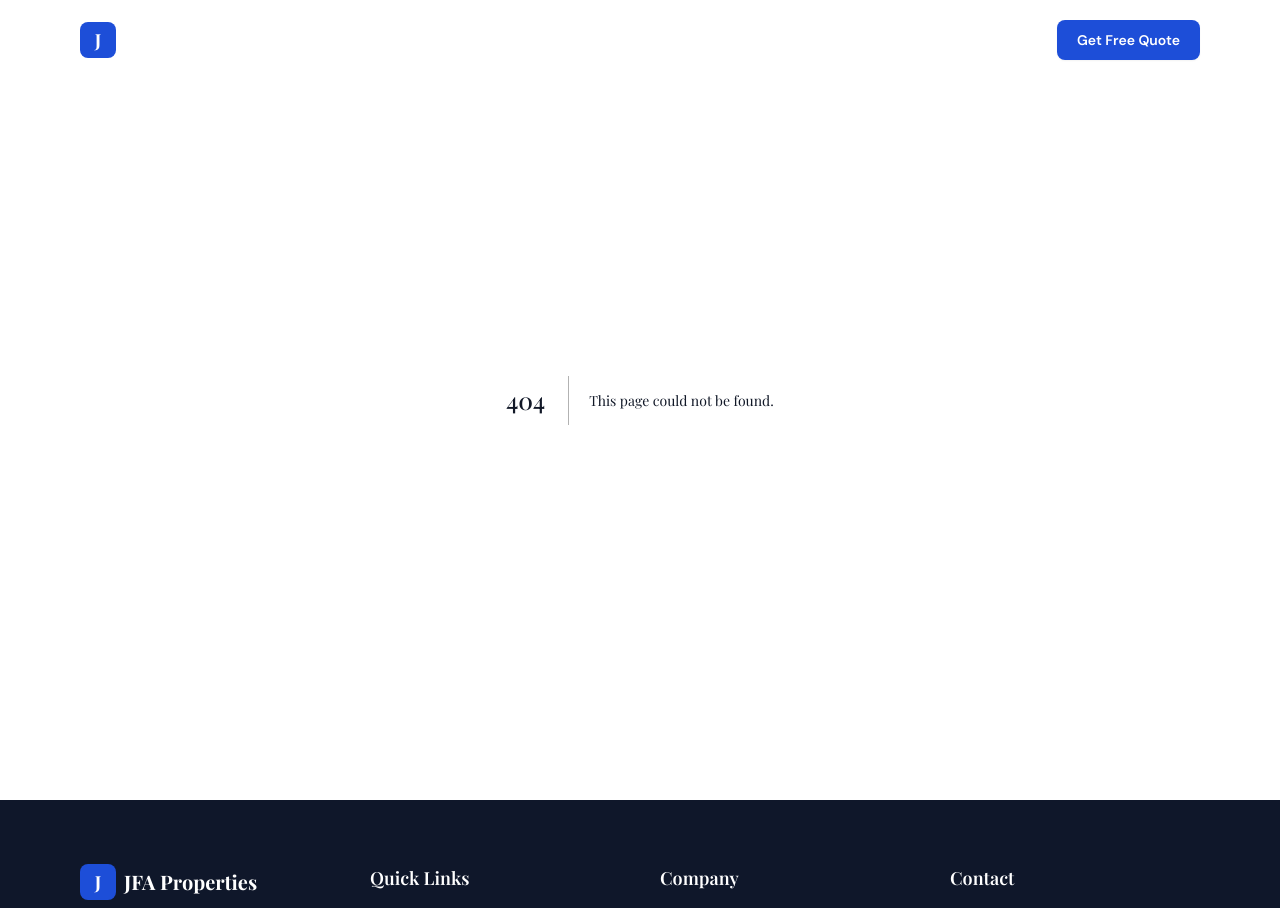
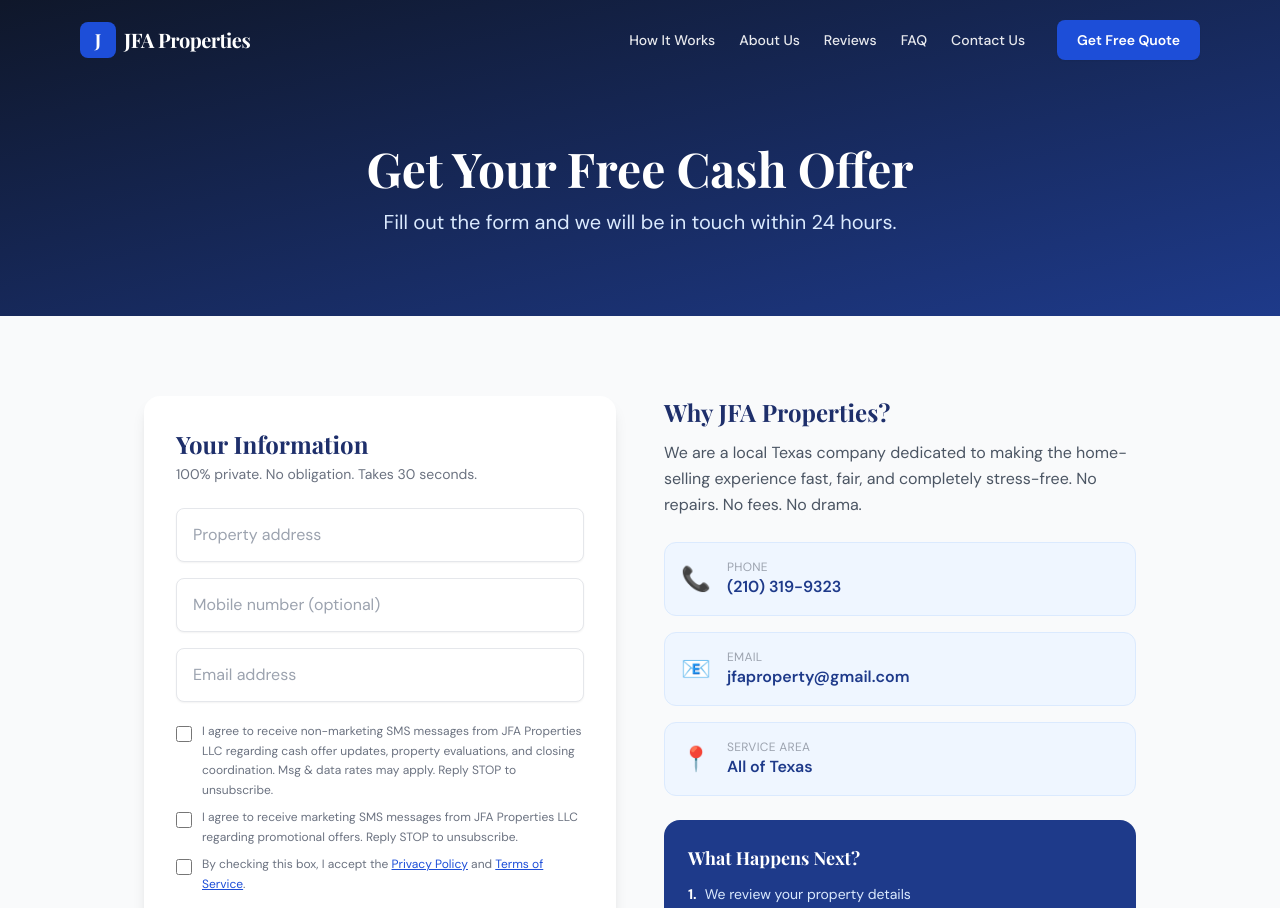
Before and after one commit to jfaproperty/Jfa-prosperity, a Next.js app: page /contact in a window 1280 px wide. Before the commit this address had no page. Shown: the top 908 px of the page. Built offline with nearby package versions, Linux system fonts and the light colour scheme; a web font is replaced by a local one.

Commit message:
Create page.tsx

```diff
--- /dev/null
+++ b/app/contact/page.tsx
@@ -0,0 +1,76 @@
+import type { Metadata } from 'next'
+import LeadForm from '@/components/LeadForm'
+import FadeUp from '@/components/FadeUp'
+
+export const metadata: Metadata = {
+  title: 'Contact Us | JFA Properties LLC',
+  description: 'Get in touch with JFA Properties LLC to receive your free cash offer on your Texas home.',
+}
+
+export default function ContactPage() {
+  return (
+    <>
+      <section className="bg-gradient-to-br from-brand-900 to-brand-700 text-white pt-36 pb-20 text-center">
+        <div className="max-w-3xl mx-auto px-4">
+          <h1 className="font-display text-5xl font-bold mb-4">Get Your Free Cash Offer</h1>
+          <p className="text-blue-100 text-xl">Fill out the form and we will be in touch within 24 hours.</p>
+        </div>
+      </section>
+
+      <section className="py-20 bg-gray-50">
+        <div className="max-w-5xl mx-auto px-4 grid md:grid-cols-2 gap-12 items-start">
+          <FadeUp>
+            <div className="bg-white rounded-2xl shadow-lg p-8">
+              <h2 className="font-display text-2xl font-bold text-brand-800 mb-1">Your Information</h2>
+              <p className="text-gray-500 text-sm mb-6">100% private. No obligation. Takes 30 seconds.</p>
+              <LeadForm />
+            </div>
+          </FadeUp>
+
+          <FadeUp delay={150}>
+            <div className="space-y-6">
+              <div>
+                <h3 className="font-display text-2xl font-bold text-brand-800 mb-3">Why JFA Properties?</h3>
+                <p className="text-gray-600 leading-relaxed">
+                  We are a local Texas company dedicated to making the home-selling experience fast, fair, and completely stress-free. No repairs. No fees. No drama.
+                </p>
+              </div>
+
+              <div className="space-y-4">
+                {[
+                  { icon: '📞', label: 'Phone', value: '(210) 319-9323', href: 'tel:+12103199323' },
+                  { icon: '📧', label: 'Email', value: 'jfaproperty@gmail.com', href: 'mailto:jfaproperty@gmail.com' },
+                  { icon: '📍', label: 'Service Area', value: 'All of Texas', href: null },
+                ].map((item) => (
+                  <div key={item.label} className="flex items-center gap-4 bg-brand-50 rounded-xl p-4 border border-brand-100">
+                    <span className="text-2xl">{item.icon}</span>
+                    <div>
+                      <div className="text-xs text-gray-400 uppercase tracking-wide">{item.label}</div>
+                      {item.href ? (
+                        <a href={item.href} className="font-semibold text-brand-700 hover:text-brand-900 transition-colors">
+                          {item.value}
+                        </a>
+                      ) : (
+                        <div className="font-semibold text-brand-700">{item.value}</div>
+                      )}
+                    </div>
+                  </div>
+                ))}
+              </div>
+
+              <div className="bg-brand-700 text-white rounded-2xl p-6">
+                <h4 className="font-display text-lg font-bold mb-3">What Happens Next?</h4>
+                <ol className="space-y-2 text-sm text-blue-100">
+                  <li className="flex gap-2"><span className="font-bold text-white">1.</span> We review your property details</li>
+                  <li className="flex gap-2"><span className="font-bold text-white">2.</span> We contact you within 24 hours</li>
+                  <li className="flex gap-2"><span className="font-bold text-white">3.</span> You receive a written cash offer</li>
+                  <li className="flex gap-2"><span className="font-bold text-white">4.</span> You decide — no pressure, ever</li>
+                </ol>
+              </div>
+            </div>
+          </FadeUp>
+        </div>
+      </section>
+    </>
+  )
+}
```
